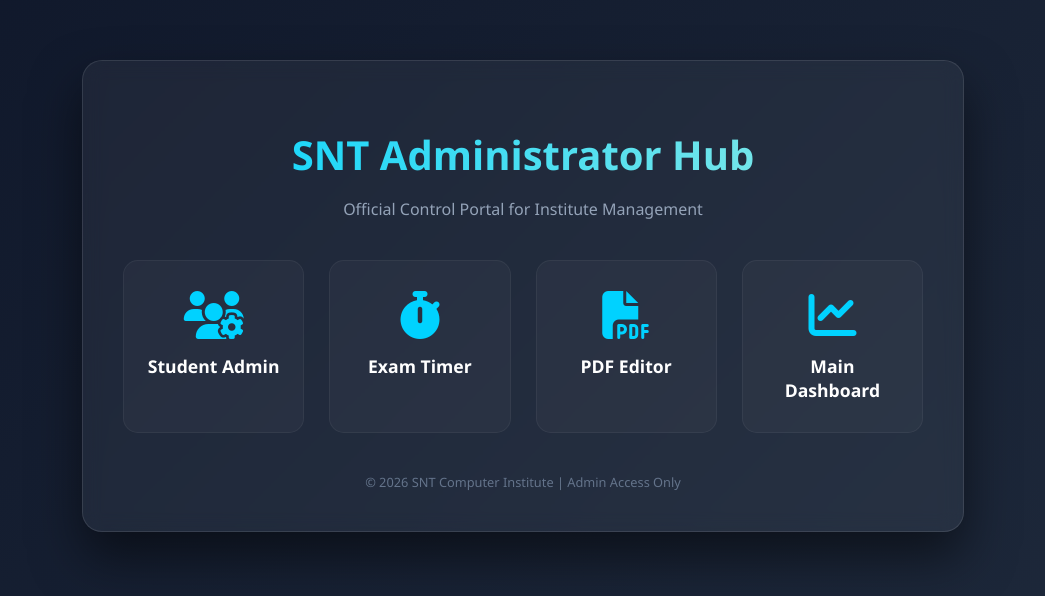
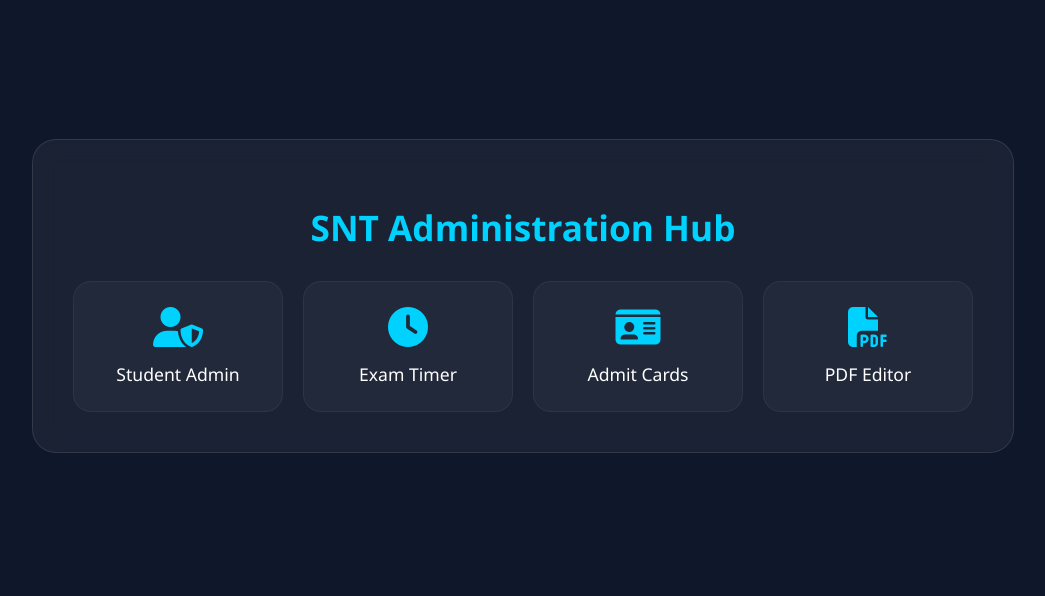
Before and after one commit to harshitkaushal9129-bit/SNT-Administrator, a plain HTML site: page index.html in a window 1280 px wide. Shown: the part 104-700 px from the top of the page, without its empty margins (117-1162 px from the left). Drawn offline with Linux system fonts and the light colour scheme.

Commit message:
Update index.html

```diff
--- a/index.html
+++ b/index.html
@@ -6,17 +6,10 @@
     <title>SNT Admin Hub</title>
     <link rel="stylesheet" href="https://cdnjs.cloudflare.com/ajax/libs/font-awesome/6.4.0/css/all.min.css">
     <style>
-        :root {
-            --primary: #00d2ff;
-            --secondary: #3a7bd5;
-            --bg: #0f172a;
-        }
-
         body {
             margin: 0;
-            padding: 0;
-            font-family: 'Segoe UI', Roboto, sans-serif;
-            background: linear-gradient(135deg, #0f172a 0%, #1e293b 100%);
+            font-family: 'Segoe UI', sans-serif;
+            background: #0f172a;
             color: white;
             display: flex;
             justify-content: center;
@@ -28,104 +21,70 @@
             text-align: center;
             padding: 40px;
             background: rgba(255, 255, 255, 0.05);
-            backdrop-filter: blur(10px);
-            border-radius: 20px;
+            backdrop-filter: blur(12px);
+            border-radius: 24px;
             border: 1px solid rgba(255, 255, 255, 0.1);
-            box-shadow: 0 25px 50px rgba(0,0,0,0.5);
-            max-width: 800px;
             width: 90%;
+            max-width: 900px;
         }
 
-        h1 {
-            font-size: 2.5rem;
-            margin-bottom: 10px;
-            background: linear-gradient(to right, #00d2ff, #91eae4);
-            -webkit-background-clip: text;
-            -webkit-text-fill-color: transparent;
-        }
-
-        p { color: #94a3b8; margin-bottom: 40px; }
+        h1 { font-size: 2.2rem; margin-bottom: 30px; color: #00d2ff; }
 
         .icon-grid {
             display: grid;
-            grid-template-columns: repeat(auto-fit, minmax(150px, 1fr));
-            gap: 25px;
+            grid-template-columns: repeat(auto-fit, minmax(180px, 1fr));
+            gap: 20px;
         }
 
         .hub-card {
             background: rgba(255, 255, 255, 0.03);
-            padding: 30px 20px;
-            border-radius: 15px;
+            padding: 25px;
+            border-radius: 18px;
             text-decoration: none;
             color: white;
-            transition: all 0.3s ease;
             border: 1px solid rgba(255, 255, 255, 0.05);
+            transition: 0.3s ease;
             display: flex;
             flex-direction: column;
-            align-items: center;
             gap: 15px;
         }
 
-        .hub-card i {
-            font-size: 3rem;
-            color: var(--primary);
-            transition: 0.3s;
+        .hub-card:hover {
+            background: rgba(0, 210, 255, 0.1);
+            transform: translateY(-8px);
+            border-color: #00d2ff;
         }
 
-        .hub-card span {
-            font-weight: 600;
-            font-size: 1.1rem;
-        }
+        .hub-card i { font-size: 2.5rem; color: #00d2ff; }
 
-        .hub-card:hover {
-            background: rgba(255, 255, 255, 0.1);
-            transform: translateY(-10px);
-            border-color: var(--primary);
-            box-shadow: 0 10px 20px rgba(0, 210, 255, 0.2);
-        }
-
-        .hub-card:hover i {
-            transform: scale(1.1);
-            text-shadow: 0 0 15px var(--primary);
-        }
-
-        .footer {
-            margin-top: 40px;
-            font-size: 0.8rem;
-            color: #64748b;
-        }
+        .hub-card span { font-weight: 500; font-size: 1.1rem; }
     </style>
 </head>
 <body>
 
     <div class="hub-container">
-        <h1>SNT Administrator Hub</h1>
-        <p>Official Control Portal for Institute Management</p>
+        <h1>SNT Administration Hub</h1>
 
         <div class="icon-grid">
-            <a href="Admin.html" class="hub-card">
-                <i class="fas fa-users-cog"></i>
+            <a href="admin.html" class="hub-card">
+                <i class="fas fa-user-shield"></i>
                 <span>Student Admin</span>
             </a>
 
-            <a href="Admin-timer.html" class="hub-card">
-                <i class="fas fa-stopwatch"></i>
+            <a href="https://harshitkaushal9129-bit.github.io/snt-institute/admin_timer.html" class="hub-card">
+                <i class="fas fa-clock"></i>
                 <span>Exam Timer</span>
+            </a>
+
+            <a href="https://harshitkaushal9129-bit.github.io/snt-institute/admit_card.html" class="hub-card">
+                <i class="fas fa-id-card"></i>
+                <span>Admit Cards</span>
             </a>
 
             <a href="https://harshitkaushal9129-bit.github.io/Dashboard-of-snt/Pdf-edit.html" class="hub-card">
                 <i class="fas fa-file-pdf"></i>
                 <span>PDF Editor</span>
             </a>
-
-            <a href="https://harshitkaushal9129-bit.github.io/Dashboard-of-snt/" class="hub-card">
-                <i class="fas fa-chart-line"></i>
-                <span>Main Dashboard</span>
-            </a>
-        </div>
-
-        <div class="footer">
-            &copy; 2026 SNT Computer Institute | Admin Access Only
         </div>
     </div>
 
```
